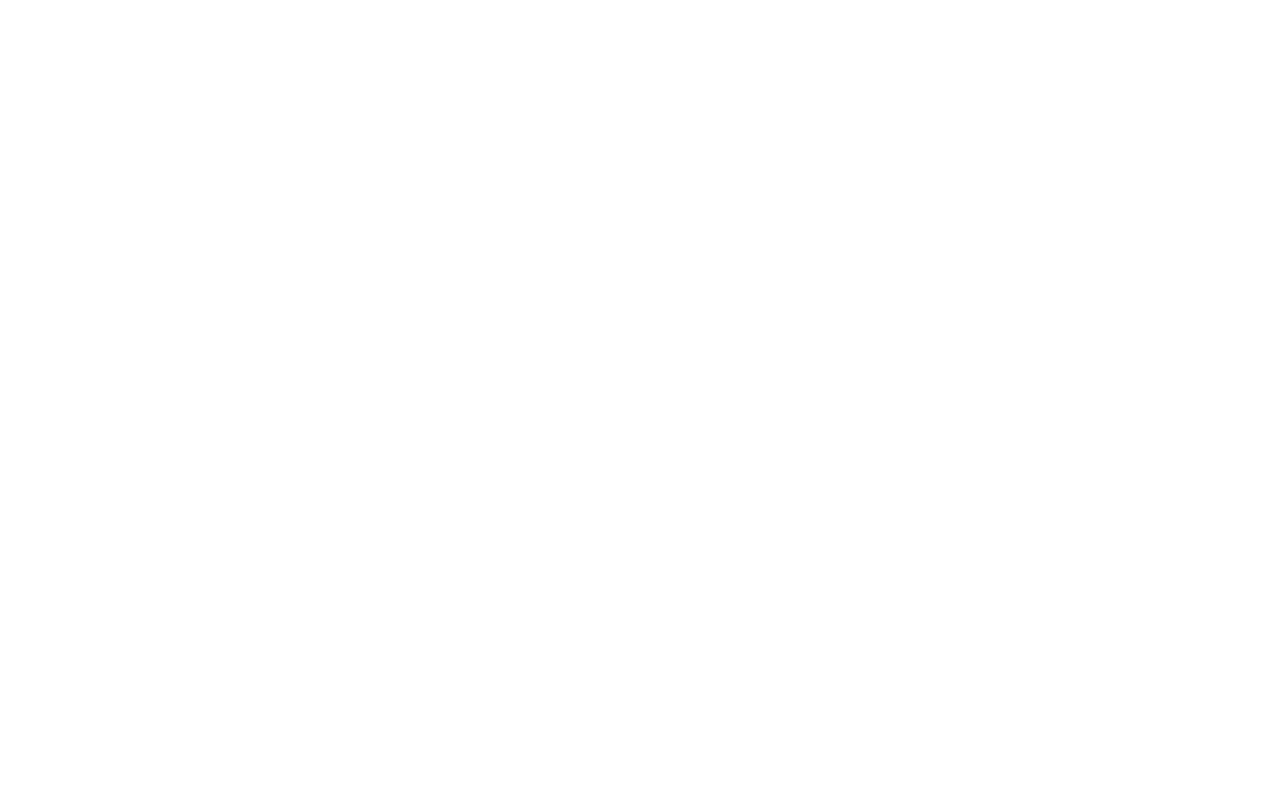
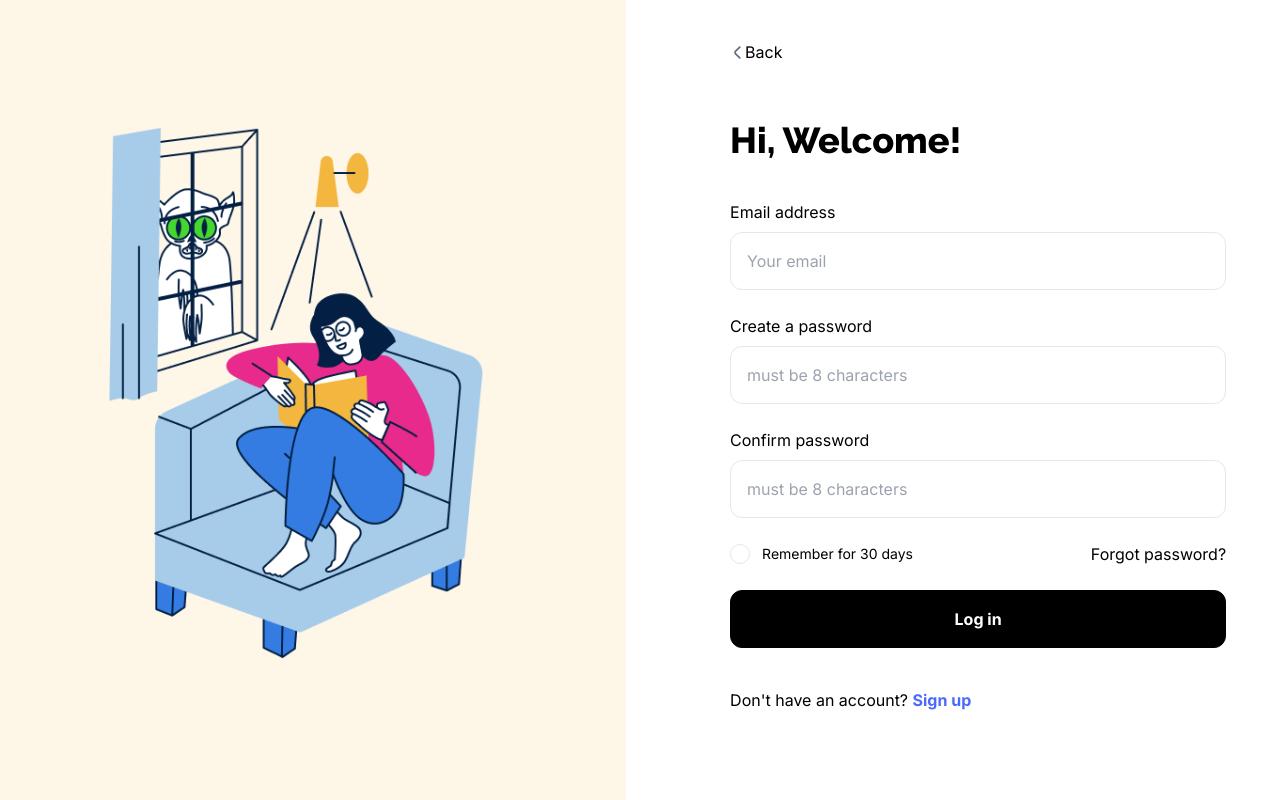
Before and after one commit to Tr1ckyy1/quiz-app-front, a Vue app: page /auth/login in a window 1280 px wide. Before the commit this address had no page. Built offline with nearby package versions, Linux system fonts and the light colour scheme.

Commit message:
feat: added auth pages for desktop

```diff
--- /dev/null
+++ b/src/components/auth/Login.vue
@@ -0,0 +1,23 @@
+<template>
+  <section class="flex gap-20 justify-center sm:justify-start">
+    <img src="@/assets/login-logo.png" class="hidden sm:block h-screen object-cover" />
+
+    <div class="w-full max-w-[34rem] pt-10">
+      <button class="flex items-center px-6" @click="$router.go(-1)">
+        <GoBack />
+        <h1>Back</h1>
+      </button>
+      <LoginForm routeTo="/auth/signup" />
+    </div>
+  </section>
+</template>
+
+<script>
+import LoginForm from '@/components/ui/auth/LoginForm.vue'
+
+import GoBack from '@/icons/GoBack.vue'
+
+export default {
+  components: { LoginForm, GoBack }
+}
+</script>
--- /dev/null
+++ b/src/components/auth/Signup.vue
@@ -0,0 +1,23 @@
+<template>
+  <section class="flex gap-20 justify-center sm:justify-start">
+    <img src="@/assets/create-logo.png" class="hidden sm:block object-cover h-screen" />
+
+    <div class="w-full max-w-[34rem] pt-10">
+      <button class="flex items-center px-6" @click="$router.go(-1)">
+        <GoBack />
+        <h1>Back</h1>
+      </button>
+      <SignupForm routeTo="/auth/login" />
+    </div>
+  </section>
+</template>
+
+<script>
+import SignupForm from '@/components/ui/auth/SignupForm.vue'
+
+import GoBack from '@/icons/GoBack.vue'
+
+export default {
+  components: { SignupForm, GoBack }
+}
+</script>
--- a/src/components/ui/MenuFunctionality.vue
+++ b/src/components/ui/MenuFunctionality.vue
@@ -27,10 +27,10 @@
     </div>
   </Transition>
   <Modal @close="closeSignupModal" :modalExists="signupModalShowing" name="auth">
-    <SignupModal />
+    <SignupForm />
   </Modal>
   <Modal @close="closeLoginModal" :modalExists="loginModalShowing" name="auth">
-    <LoginModal />
+    <LoginForm />
   </Modal>
 </template>
 
@@ -38,13 +38,13 @@
 import Modal from './Modal.vue'
 import CancelIcon from '@/icons/CancelIcon.vue'
 import QuizIcon from '@/icons/QuizIcon.vue'
-import SignupModal from '@/components/ui/auth/SignupModal.vue'
-import LoginModal from '@/components/ui/auth/LoginModal.vue'
+import SignupForm from '@/components/ui/auth/SignupForm.vue'
+import LoginForm from '@/components/ui/auth/LoginForm.vue'
 
 export default {
   emits: ['close', 'open'],
   props: ['menuModalOpen'],
-  components: { Modal, CancelIcon, QuizIcon, SignupModal, LoginModal },
+  components: { Modal, CancelIcon, QuizIcon, SignupForm, LoginForm },
   data() {
     return {
       signupModalShowing: false,
--- a/src/components/ui/auth/AuthModal.vue
+++ b/src/components/ui/auth/AuthModal.vue
@@ -1,15 +1,22 @@
 <template>
   <section class="py-14 px-6 space-y-10 bg-white">
-    <div class="text-center space-y-6">
-      <h1 class="font-bold text-2xl font-raleway">{{ title }}</h1>
-      <p>
+    <div class="text-center space-y-6 sm:text-left">
+      <h1 class="font-extrabold text-2xl font-raleway sm:text-4xl">{{ title }}</h1>
+
+      <p class="sm:hidden block">
         {{ description }}
-        <button @click="swap">
-          <span class="text-blue-main font-bold">{{ descrSpan }}</span>
+        <button class="text-blue-main font-bold" @click="swap">
+          {{ descrSpan }}
         </button>
       </p>
     </div>
     <slot></slot>
+    <p class="hidden sm:block">
+      {{ description }}
+      <RouterLink v-if="route" :to="route" class="text-blue-main font-bold">
+        {{ descrSpan }}
+      </RouterLink>
+    </p>
   </section>
 </template>
 
@@ -29,8 +36,14 @@
       type: String,
       required: false,
       default: ''
+    },
+    route: {
+      type: String,
+      required: false
     }
   },
-  inject: ['swap']
+  inject: {
+    swap: { default: null }
+  }
 }
 </script>
--- a/src/components/ui/auth/LoginModal.vue
+++ b/src/components/ui/auth/LoginForm.vue
@@ -1,5 +1,10 @@
 <template>
-  <AuthModal title="Hi, Welcome!" description="Don't have an account?" descr-span="Sign up">
+  <AuthModal
+    :route="routeTo"
+    title="Hi, Welcome!"
+    description="Don't have an account?"
+    descr-span="Sign up"
+  >
     <Form @submit="onSubmit" class="space-y-6">
       <BaseInput
         name="email"
@@ -49,9 +54,9 @@
           </div>
           <label for="remember-check" class="text-sm">Remember for 30 days</label>
         </div>
-        <RouterLink to="/">
-          <p class="text-sm">Forgot password?</p>
-        </RouterLink>
+
+        <RouterLink v-if="routeTo" to="/auth/forgot">Forgot password?</RouterLink>
+        <button type="button" v-else class="text-sm">Forgot password?</button>
       </div>
 
       <BaseButton mode="authButton">Log in</BaseButton>
@@ -65,6 +70,12 @@
 import { Form, Field } from 'vee-validate'
 
 export default {
+  props: {
+    routeTo: {
+      type: String,
+      required: false
+    }
+  },
   components: {
     AuthModal,
     BaseInput,
--- a/src/components/ui/auth/SignupModal.vue
+++ b/src/components/ui/auth/SignupForm.vue
@@ -1,5 +1,10 @@
 <template>
-  <AuthModal title="Create Account" description="Already have an account?" descr-span="Log in">
+  <AuthModal
+    :route="routeTo"
+    title="Create account"
+    description="Already have an account?"
+    descr-span="Log in"
+  >
     <Form @submit="onSubmit" class="space-y-6">
       <BaseInput
         name="username"
@@ -56,7 +61,7 @@
         <label for="accept-terms" class="text-sm">I accept the terms and privacy policy</label>
       </div>
 
-      <BaseButton mode="authButton">Log in</BaseButton>
+      <BaseButton mode="authButton">Sign up</BaseButton>
     </Form>
   </AuthModal>
 </template>
@@ -66,6 +71,12 @@
 import BaseInput from '@/components/ui/BaseInput.vue'
 import { Form, Field } from 'vee-validate'
 export default {
+  props: {
+    routeTo: {
+      type: String,
+      required: false
+    }
+  },
   components: {
     AuthModal,
     BaseInput,
--- /dev/null
+++ b/src/icons/GoBack.vue
@@ -0,0 +1,8 @@
+<template>
+  <svg width="15" height="15" viewBox="0 0 6 11" fill="none" xmlns="http://www.w3.org/2000/svg">
+    <path
+      d="M2.06641 5.97329C2.00393 5.91132 1.95433 5.83758 1.92048 5.75634C1.88664 5.6751 1.86921 5.58797 1.86921 5.49996C1.86921 5.41195 1.88664 5.32481 1.92048 5.24357C1.95433 5.16233 2.00393 5.0886 2.06641 5.02663L5.12641 1.97329C5.1889 1.91132 5.23849 1.83758 5.27234 1.75634C5.30619 1.6751 5.32361 1.58797 5.32361 1.49996C5.32361 1.41195 5.30619 1.32481 5.27234 1.24357C5.23849 1.16233 5.1889 1.0886 5.12641 1.02663C5.0015 0.902458 4.83253 0.832764 4.65641 0.832764C4.48029 0.832764 4.31132 0.902458 4.18641 1.02663L1.12641 4.08663C0.751876 4.46163 0.541504 4.96996 0.541504 5.49996C0.541504 6.02996 0.751876 6.53829 1.12641 6.91329L4.18641 9.97329C4.31058 10.0965 4.47818 10.1659 4.65308 10.1666C4.74082 10.1671 4.82779 10.1503 4.90902 10.1171C4.99024 10.084 5.06412 10.0351 5.12641 9.97329C5.1889 9.91132 5.23849 9.83758 5.27234 9.75634C5.30619 9.6751 5.32361 9.58797 5.32361 9.49996C5.32361 9.41195 5.30619 9.32481 5.27234 9.24357C5.23849 9.16233 5.1889 9.0886 5.12641 9.02663L2.06641 5.97329Z"
+      fill="#667085"
+    />
+  </svg>
+</template>
--- a/src/router/index.js
+++ b/src/router/index.js
@@ -2,8 +2,8 @@
 import HomeView from '@/views/HomeView.vue'
 import Quizzes from '@/views/Quizzes.vue'
 import Authorization from '@/views/Authorization.vue'
-// import Registration from '@/components/auth/SignupModal.vue'
-// import Login from '@/components/auth/LoginModal.vue'
+import Signup from '@/components/auth/Signup.vue'
+import Login from '@/components/auth/Login.vue'
 
 const router = createRouter({
   history: createWebHistory(import.meta.env.BASE_URL),
@@ -18,22 +18,21 @@
       name: 'quizzes',
       component: Quizzes
     },
-    // {
-    //   path: '/auth',
-    //   name: 'auth',
-    //   component: Authorization,
-    //   children: [
-    //     {
-    //       path: 'signup',
-    //       component: Registration
-    //     },
-    //     {
-    //       path: 'login',
-    //       component: Login
-    //     }
-    //   ]
-    // }
-
+    {
+      path: '/auth',
+      name: 'auth',
+      component: Authorization,
+      children: [
+        {
+          path: 'signup',
+          component: Signup
+        },
+        {
+          path: 'login',
+          component: Login
+        }
+      ]
+    }
     //   {
     //     path: '/about',
     //     name: 'about',
@@ -42,7 +41,13 @@
     //     // which is lazy-loaded when the route is visited.
     //     component: () => import('../views/AboutView.vue')
     //   }
-  ]
+  ],
+  scrollBehavior(_, _1, savedPosition) {
+    if (savedPosition) {
+      return savedPosition
+    }
+    return { left: 0, top: 0 }
+  }
 })
 
 export default router
```
Also changed, not shown: src/assets/create-logo.png (added), src/assets/login-logo.png (added).
